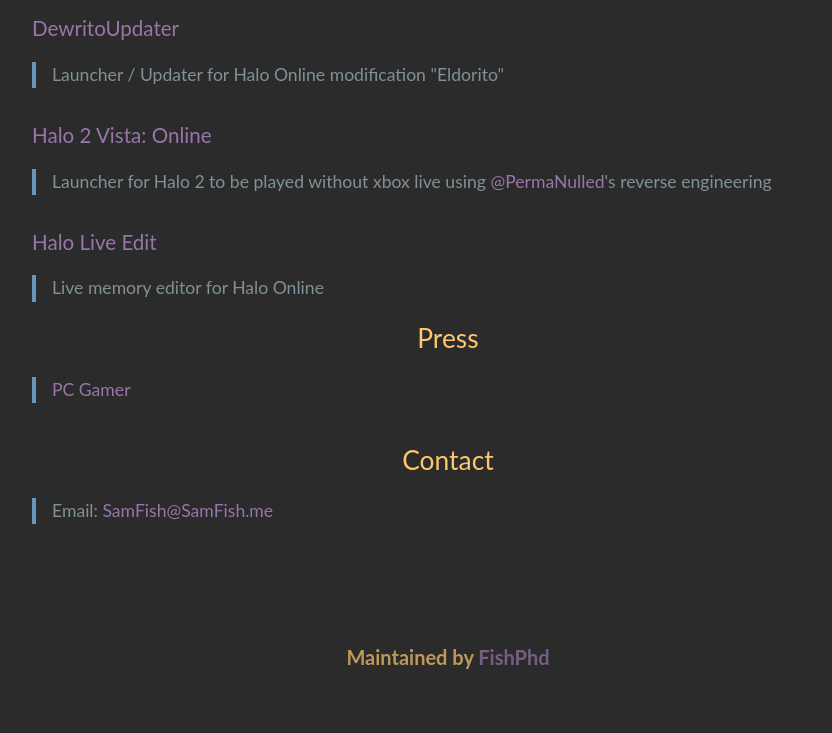
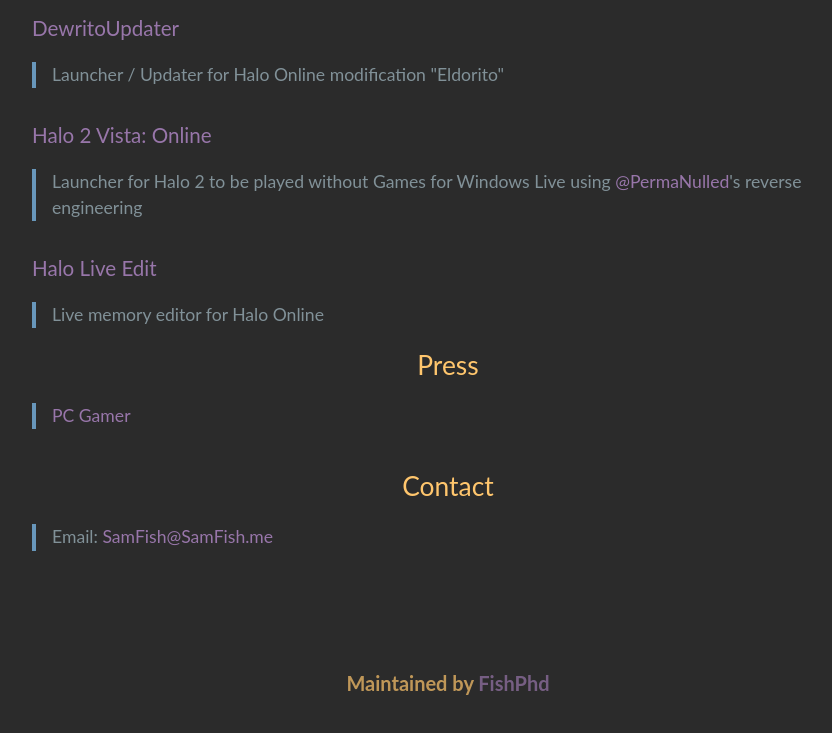
Before and after one commit to FishPhd/SamFish.me, a plain HTML site: page index.html in a window 1280 px wide. Shown: the part 1533-2266 px from the top of the page, without its empty margins (192-1024 px from the left). Drawn offline with Linux system fonts and the light colour scheme.

Commit message:
Update index.html

```diff
--- a/index.html
+++ b/index.html
@@ -85,7 +85,7 @@
             <a href="https://github.com/FishPhd/H2V-Online-Launcher">Halo 2 Vista: Online</a>
         </h3>
 
-        <blockquote>Launcher for Halo 2 to be played without xbox live using <a href="https://github.com/PermaNulled">@PermaNulled</a>'s reverse engineering</blockquote>
+        <blockquote>Launcher for Halo 2 to be played without Games for Windows Live using <a href="https://github.com/PermaNulled">@PermaNulled</a>'s reverse engineering</blockquote>
         <h3>
             <a href="https://github.com/FishPhd/HaloLiveEdit">Halo Live Edit</a>
         </h3>
```
